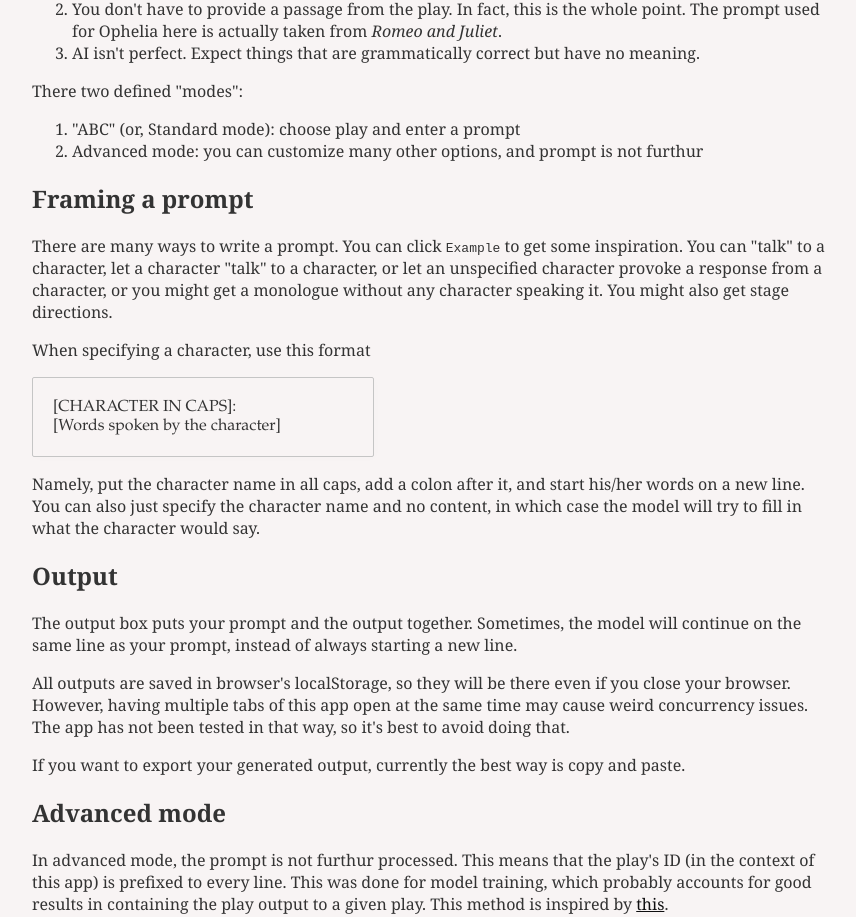
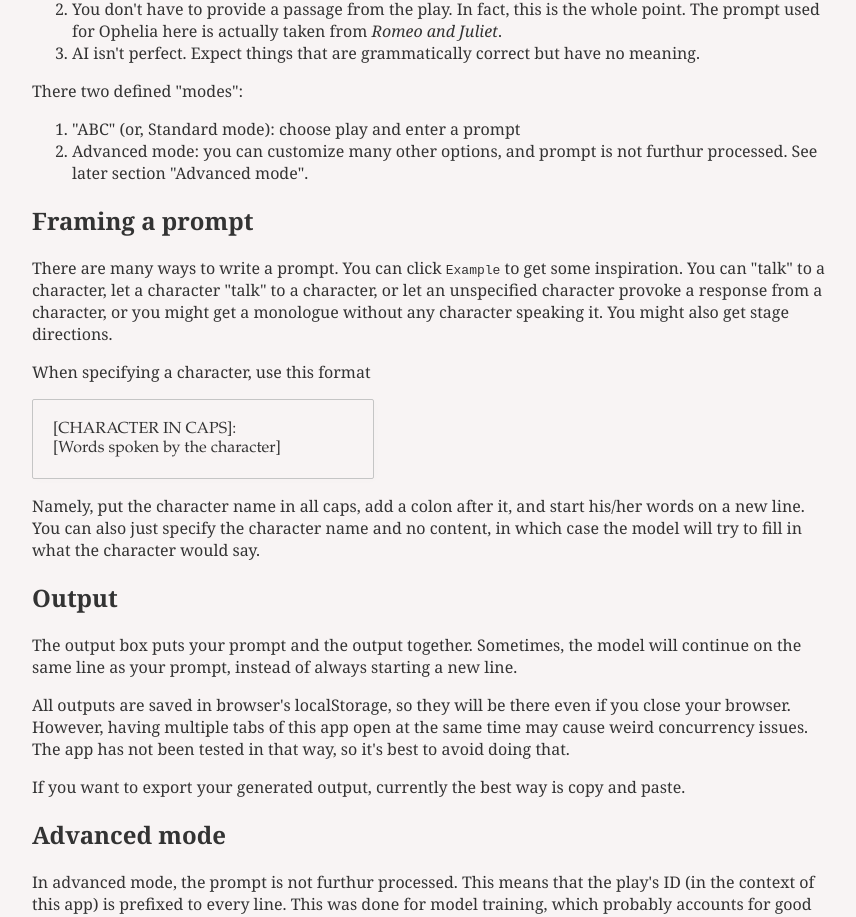
Before and after one commit to ruoshui-git/shakespeare-frontend, a Svelte app: page / in a window 1280 px wide. Shown: the part 1195-2112 px from the top of the page, without its empty margins (208-1064 px from the left). Built offline with nearby package versions, Linux system fonts and the light colour scheme; a web font is replaced by a local one.

Commit message:
fix(Home): incomplete sentence.

```diff
--- a/src/pages/Home.svelte
+++ b/src/pages/Home.svelte
@@ -97,7 +97,7 @@ As heartlings do, then.`} />
         <li>"ABC" (or, Standard mode): choose play and enter a prompt</li>
         <li>
             Advanced mode: you can customize many other options, and prompt is
-            not furthur
+            not furthur processed. See later section "Advanced mode".
         </li>
     </ol>
     <h2 id="basic-mode">Framing a prompt</h2>
```
